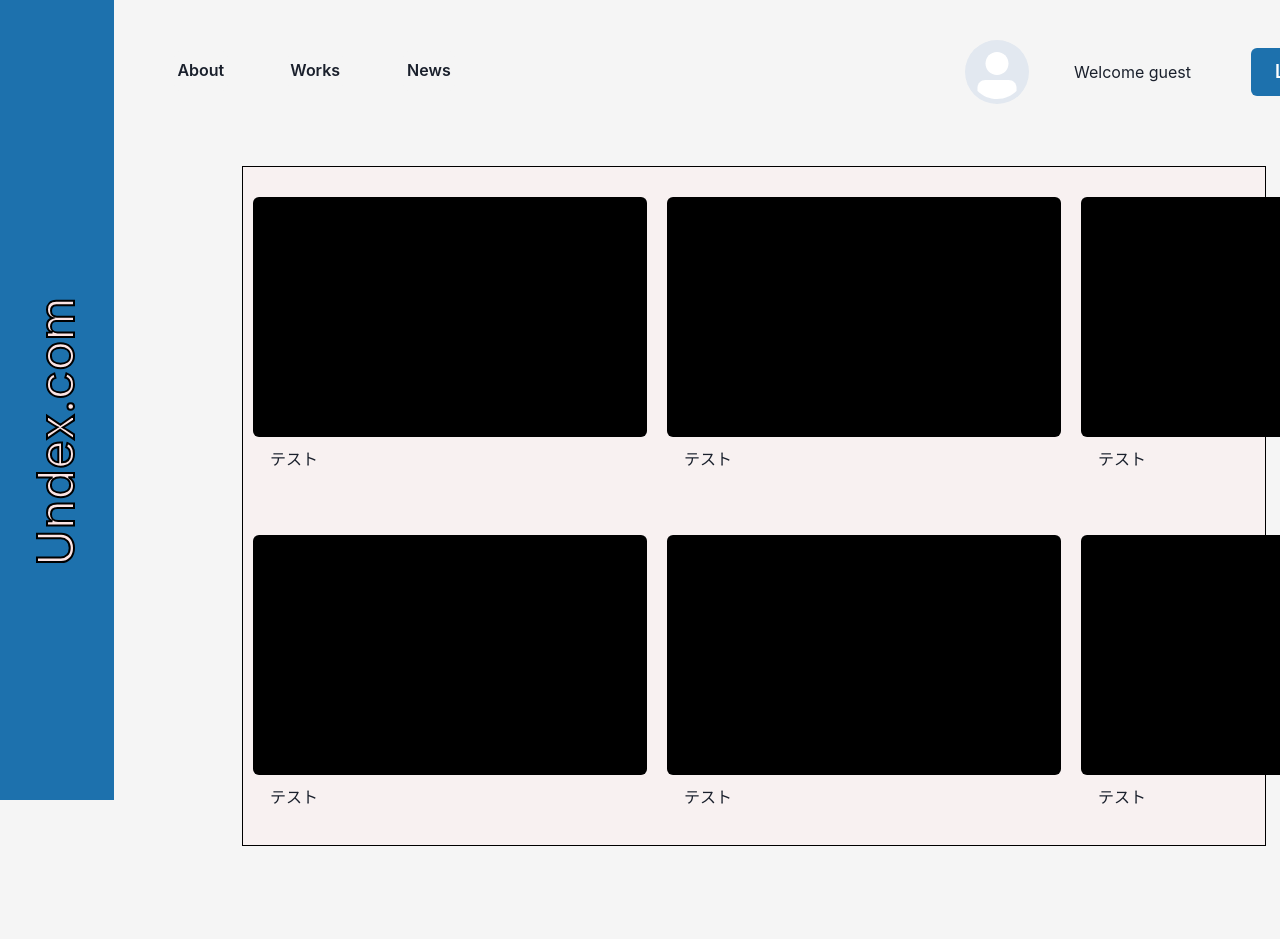
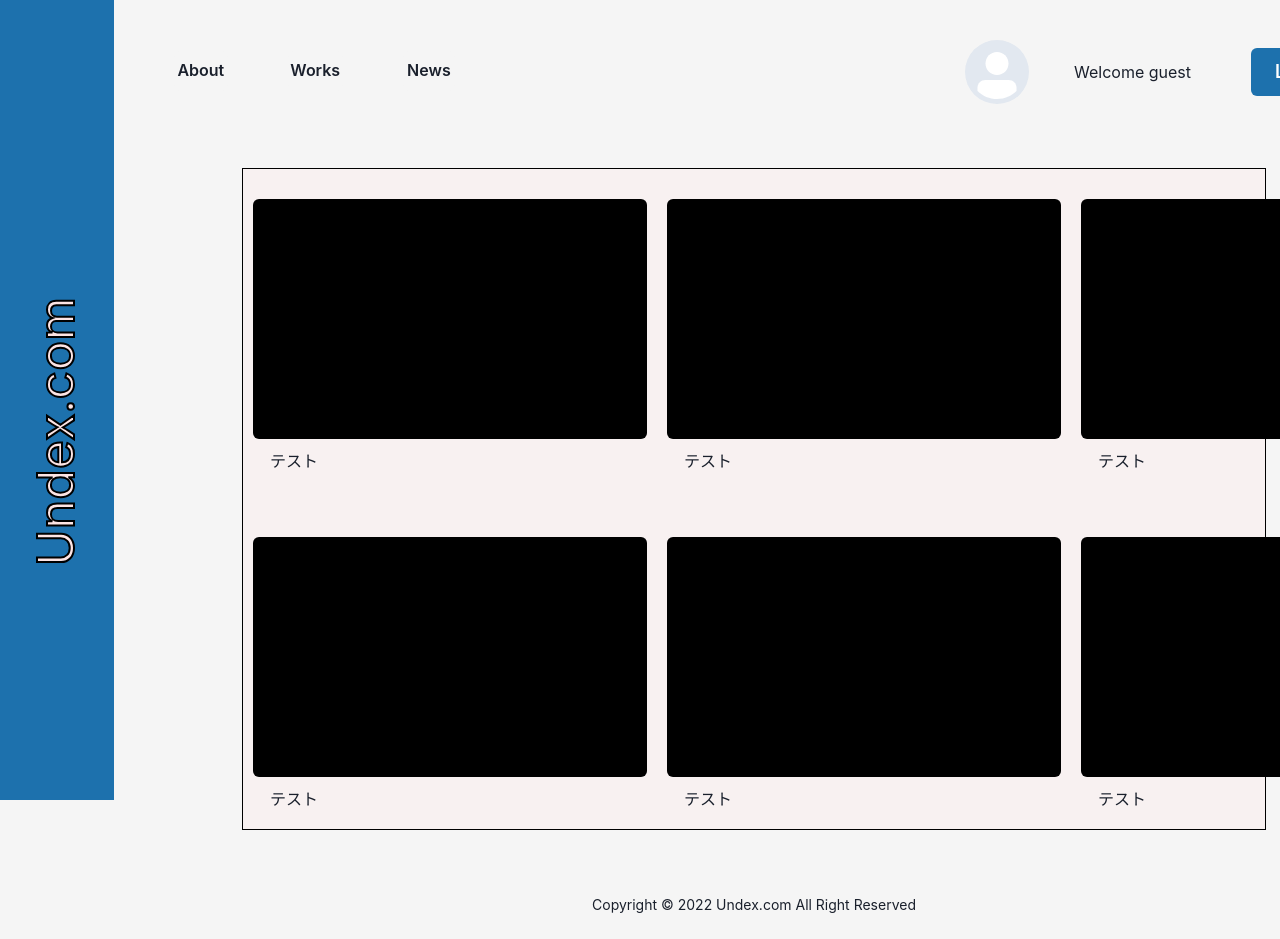
Before and after one commit to SOICHI0826/bf2b_front, a React (Create React App) app: page / in a window 1280 px wide. Shown: the top 939 px of the page. Built offline with nearby package versions, Linux system fonts and the light colour scheme.

Commit message:
fix：Footerコンポーネントスタイル修正

```diff
--- a/src/components/Footer/Footer.jsx
+++ b/src/components/Footer/Footer.jsx
@@ -1,10 +1,13 @@
+import { Text, Box, StylesProvider } from "@chakra-ui/react";
 import { css } from "@emotion/css";
-import { Text, Box } from "@chakra-ui/react";
 
 export const Footer = () => {
     return (
-        <Box pt='26px' pb='24px' pl='578px' pr='578px' w='1484px' h='71px'>
-          <Text fontSize='14px'>Copyright ©︎ 2022 Undex.com All Right Reserved</Text>
+        <Box w='100%' pb='15px'>
+            <Text textAlign='center' fontSize='14px'>Copyright ©︎ 2022 Undex.com All Right Reserved</Text>
         </Box>
     )
 }
+
+const styles ={
+}
```
